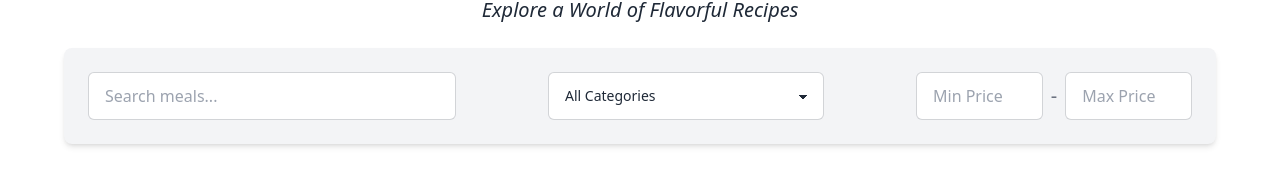
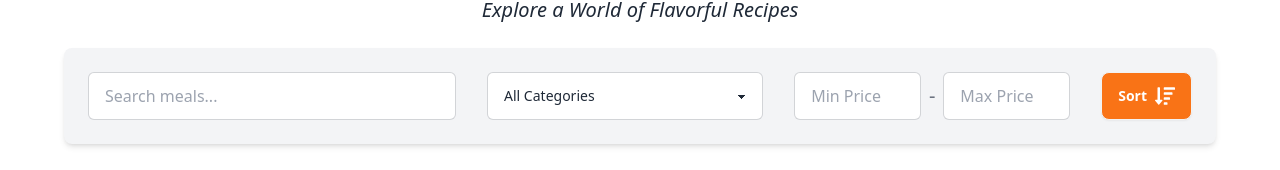
Before and after one commit to rimonc7/dormdish-client, a React (Vite) app: page /meals in a window 1280 px wide. Shown: the part 244-414 px from the top of the page. Built offline with nearby package versions, Linux system fonts and the light colour scheme; no server answers.

Commit message:
sort function

```diff
--- a/src/Pages/Meals/Meals.jsx
+++ b/src/Pages/Meals/Meals.jsx
@@ -3,6 +3,7 @@ import { useQuery } from "@tanstack/react-query";
 import MealCard from "../Home/MealsByCategory/MealCards/MealCard";
 import SectionTitle from "../Shared/SectionTitle/SectionTitle";
 import useAxiosPublic from "../../Hook/useAxiosPublic";
+import { FaSortAmountDown, FaSortAmountUp } from "react-icons/fa";
 
 const Meals = () => {
   const [search, setSearch] = useState("");
@@ -11,8 +12,10 @@ const Meals = () => {
   const [maxPrice, setMaxPrice] = useState("");
   const axiosPublic = useAxiosPublic();
 
+  const [sortOrder, setSortOrder] = useState(false);
+
   const { data: meals = [], isLoading } = useQuery({
-        queryKey: ['meal', search, category, minPrice, maxPrice],
+    queryKey: ["meal", search, category, minPrice, maxPrice],
     queryFn: async () => {
       const params = {};
       if (search) params.search = search;
@@ -23,6 +26,14 @@ const Meals = () => {
       return response.data;
     },
     keepPreviousData: true,
+  });
+
+  const handleSort = () => {
+    setSortOrder(!sortOrder);
+  };
+
+  const sortedMeal = [...meals].sort((a, b) => {
+    return sortOrder ? a.price - b.price : b.price - a.price;
   });
 
   return (
@@ -75,16 +86,34 @@ const Meals = () => {
             className="input input-bordered w-1/2 px-4 py-2 rounded-md focus:ring-2 focus:ring-indigo-500"
           />
         </div>
+        {/*sort button*/}
+        <button
+          onClick={handleSort}
+          className={`btn text-white ${
+            sortOrder
+              ? "bg-blue-500 hover:bg-blue-400"
+              : "bg-orange-500 hover:bg-orange-400"
+          }`}
+        >
+          Sort
+          {sortOrder ? (
+            <FaSortAmountUp className="text-xl" />
+          ) : (
+            <FaSortAmountDown className="text-xl" />
+          )}
+        </button>
       </div>
 
       {isLoading && <p className="text-center py-10">Loading meals...</p>}
 
       {!isLoading && meals.length === 0 && (
-                <p className="text-center py-10 text-xl text-gray-600">No meals found</p>
+        <p className="text-center py-10 text-xl text-gray-600">
+          No meals found
+        </p>
       )}
 
       <div className="grid grid-cols-1 lg:grid-cols-3 gap-4 mt-6">
-                {meals.map((item) => (
+        {sortedMeal.map((item) => (
           <MealCard key={item._id} item={item} />
         ))}
       </div>
```
Lines whose indentation alone changed are shown as unchanged.
